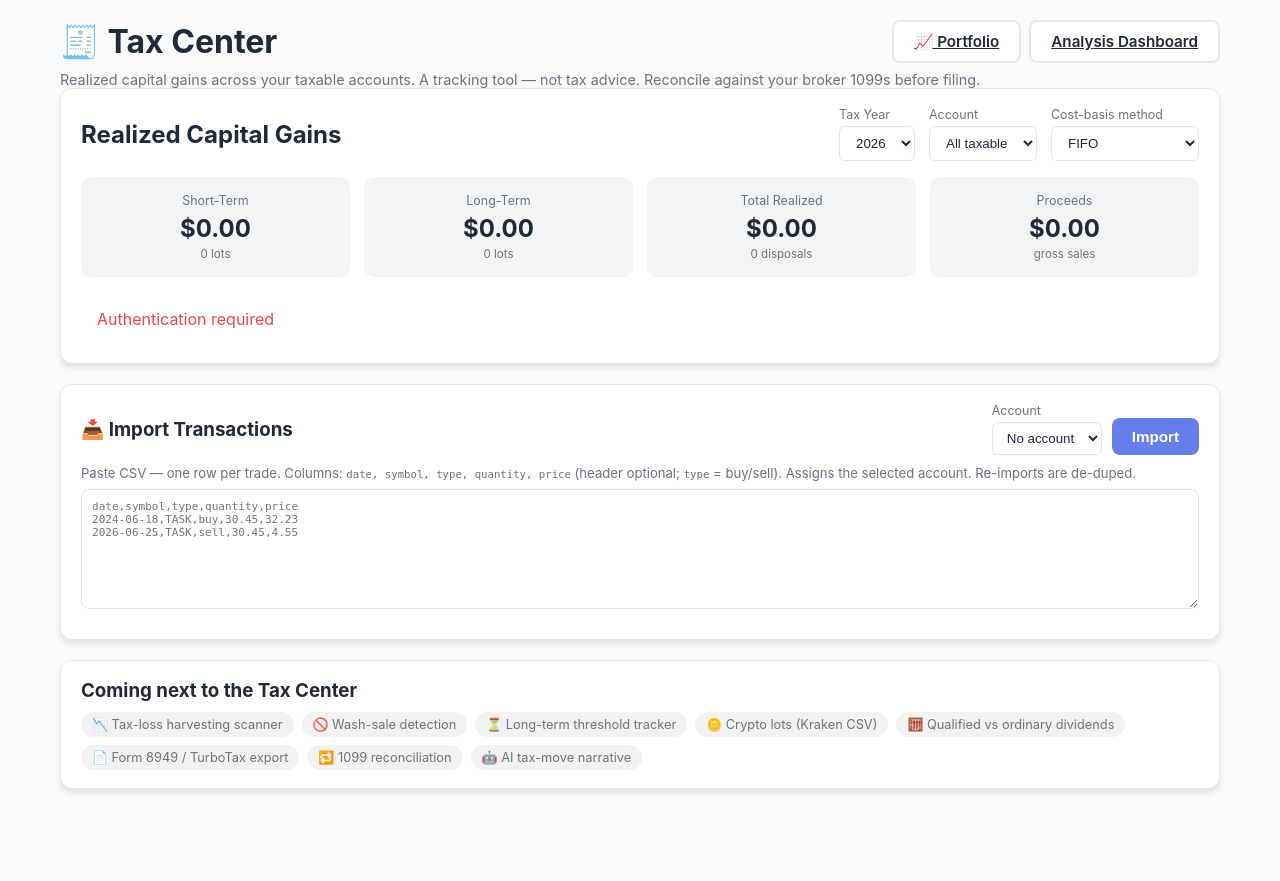
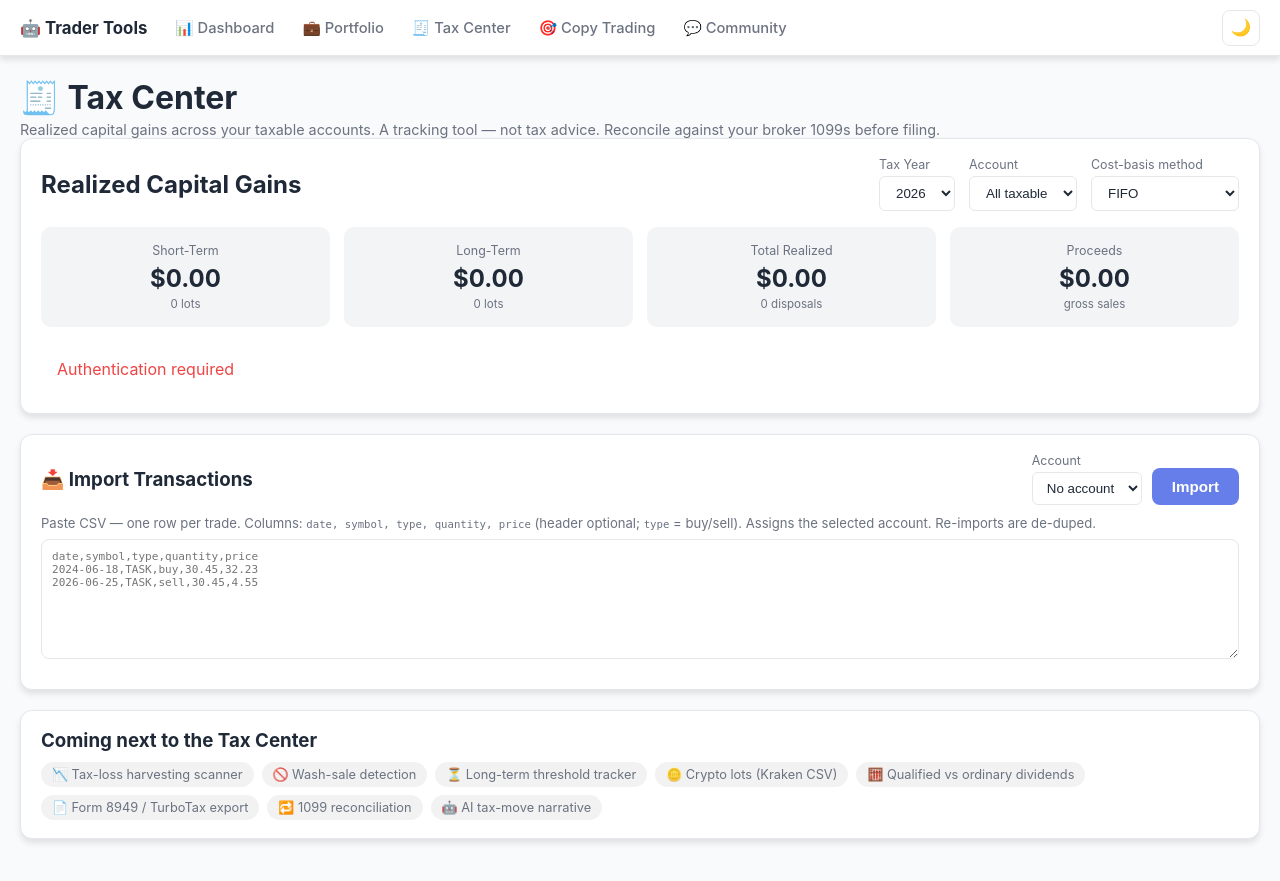
Before and after one commit to jallen2281/Trader-Tools, a Flask app: template templates/tax.html in a window 1280 px wide. Before the commit the page ends 793 px from the top, so only its background shows below. Run offline with Flask 3, Linux system fonts and the light colour scheme; the template is opened without the code that fills it, so the values that code supplies are empty; parts of the project's set-up code (start-up, migrations or seed data) failed here and were passed over.

Commit message:
Introduce shared base.html shell; migrate Tax Center onto it
Root cause of the Tax Center ignoring dark mode: it was the only page not
loading app.js (which owns theme init), and there was no shared layout —
every page hand-rolled its own <head>/nav, so they drifted.

- base.html: unified shell all pages can extend — flash-free theme applied
  to <html> in <head> before first paint, a consistent top nav (Dashboard/
  Portfolio/Tax/Copy Trading/Community/Admin), a self-contained theme toggle
  that persists via PUT /api/user/preferences and reconciles to the server
  on load, and content/head/scripts blocks.
- styles.css: dark vars now key on html.dark-mode OR body.dark-mode (lets
  the shell theme before paint without breaking app.js's body.dark-mode).
- tax.html: rewritten to {% extends "base.html" %} — inherits theme + nav,
  no more standalone styling. Proves the pattern for migrating the rest.

Co-Authored-By: Claude Opus 4.8 <noreply@anthropic.com>

```diff
--- a/static/styles.css
+++ b/static/styles.css
@@ -25,6 +25,10 @@
 }
 
 /* Dark mode theme */
+/* Dark theme vars apply when EITHER <html> or <body> carries .dark-mode.
+   The shared shell (base.html) sets it on <html> in the <head> before first
+   paint (flash-free); app.js continues to set it on <body>. */
+html.dark-mode,
 body.dark-mode {
     --bg-primary: #1a1a1a;
     --bg-secondary: #2d2d2d;
--- /dev/null
+++ b/templates/base.html
@@ -0,0 +1,112 @@
+<!DOCTYPE html>
+<html lang="en">
+<head>
+    <meta charset="UTF-8">
+    <meta name="viewport" content="width=device-width, initial-scale=1.0">
+    <title>{% block title %}Trader Tools{% endblock %}</title>
+    <link rel="icon" type="image/svg+xml" href="/static/robot-icon.svg">
+    <!-- Flash-free theme: apply the saved preference to <html> before first paint. -->
+    <script>
+        (function () {
+            try { if (localStorage.getItem('darkMode') === 'true') document.documentElement.classList.add('dark-mode'); } catch (e) {}
+        })();
+    </script>
+    <link rel="stylesheet" href="/static/styles.css">
+    <style>
+        /* ===== Unified app shell ===== */
+        body { background: var(--bg-secondary); min-height: 100vh; }
+        .app-topnav {
+            display: flex; align-items: center; gap: 16px;
+            padding: 0 20px; height: 56px;
+            background: var(--card-bg); border-bottom: 1px solid var(--border);
+            position: sticky; top: 0; z-index: 1000; box-shadow: var(--shadow);
+        }
+        .app-brand { font-weight: 700; font-size: 1.05em; color: var(--text-primary); text-decoration: none; white-space: nowrap; }
+        .app-navlinks { display: flex; gap: 4px; flex: 1; flex-wrap: wrap; }
+        .app-navlink { padding: 7px 12px; border-radius: 8px; color: var(--text-secondary); text-decoration: none; font-size: 0.92em; font-weight: 500; }
+        .app-navlink:hover { background: var(--bg-tertiary); color: var(--text-primary); }
+        .app-navlink.active { background: rgba(99,102,241,0.14); color: #6366f1; }
+        .app-navactions { display: flex; align-items: center; gap: 8px; }
+        .app-iconbtn { background: none; border: 1px solid var(--border); border-radius: 8px; min-width: 36px; height: 36px; padding: 0 8px; cursor: pointer; font-size: 1.02em; color: var(--text-primary); display: flex; align-items: center; justify-content: center; }
+        .app-iconbtn:hover { background: var(--bg-tertiary); }
+        .app-main { max-width: 1280px; margin: 0 auto; padding: 22px 20px; }
+        @media (max-width: 680px) {
+            .app-topnav { gap: 8px; }
+            .app-navlink { padding: 6px 8px; font-size: 0.85em; }
+            .app-brand { font-size: 0.95em; }
+        }
+    </style>
+    {% block head %}{% endblock %}
+</head>
+<body>
+    <nav class="app-topnav">
+        <a class="app-brand" href="/dashboard">🤖 Trader&nbsp;Tools</a>
+        <div class="app-navlinks">
+            <a href="/dashboard" class="app-navlink">📊 Dashboard</a>
+            <a href="/portfolio" class="app-navlink">💼 Portfolio</a>
+            <a href="/tax" class="app-navlink">🧾 Tax Center</a>
+            <a href="/copytrading" class="app-navlink">🎯 Copy Trading</a>
+            <a href="/community" class="app-navlink">💬 Community</a>
+            {% if current_user.is_authenticated and current_user.is_admin() %}
+            <a href="/admin" class="app-navlink">🛡️ Admin</a>
+            {% endif %}
+        </div>
+        <div class="app-navactions">
+            {% block navactions %}{% endblock %}
+            <button id="appThemeToggle" class="app-iconbtn" title="Toggle light / dark" aria-label="Toggle theme">🌙</button>
+        </div>
+    </nav>
+
+    <main class="app-main">
+        {% block content %}{% endblock %}
+    </main>
+
+    <script>
+        // Self-contained theme control — works on every page, with or without app.js.
+        (function () {
+            function saved() { try { return localStorage.getItem('darkMode') === 'true'; } catch (e) { return false; } }
+            function apply(on) {
+                document.documentElement.classList.toggle('dark-mode', on);
+                document.body.classList.toggle('dark-mode', on);
+                var b = document.getElementById('appThemeToggle');
+                if (b) b.textContent = on ? '☀️' : '🌙';
+            }
+            apply(saved());
+
+            var btn = document.getElementById('appThemeToggle');
+            if (btn) btn.addEventListener('click', function () {
+                var on = !saved();
+                try { localStorage.setItem('darkMode', on); } catch (e) {}
+                apply(on);
+                if (typeof toggleDarkMode === 'function') { try { toggleDarkMode(on); } catch (e) {} }
+                // Persist to the server so app.js pages (which reconcile to the server on load) stay in sync.
+                try {
+                    fetch('/api/user/preferences', {
+                        method: 'PUT', credentials: 'same-origin',
+                        headers: { 'Content-Type': 'application/json' },
+                        body: JSON.stringify({ darkMode: on })
+                    });
+                } catch (e) {}
+            });
+
+            // Reconcile to the server's stored preference (source of truth) after paint.
+            fetch('/api/user/preferences', { credentials: 'same-origin' })
+                .then(function (r) { return r.ok ? r.json() : null; })
+                .then(function (d) {
+                    if (!d || !d.preferences || typeof d.preferences.darkMode !== 'boolean') return;
+                    if (d.preferences.darkMode !== saved()) {
+                        try { localStorage.setItem('darkMode', d.preferences.darkMode); } catch (e) {}
+                        apply(d.preferences.darkMode);
+                    }
+                }).catch(function () {});
+
+            // Highlight the active nav link.
+            var path = (location.pathname.replace(/\/+$/, '') || '/dashboard');
+            document.querySelectorAll('.app-navlink').forEach(function (a) {
+                if (a.getAttribute('href') === path) a.classList.add('active');
+            });
+        })();
+    </script>
+    {% block scripts %}{% endblock %}
+</body>
+</html>
--- a/templates/tax.html
+++ b/templates/tax.html
@@ -1,15 +1,8 @@
-<!DOCTYPE html>
-<html lang="en">
-<head>
-    <meta charset="UTF-8">
-    <meta name="viewport" content="width=device-width, initial-scale=1.0">
-    <title>Tax Center - Trader Tools</title>
-    <link rel="icon" type="image/svg+xml" href="/static/robot-icon.svg">
-    <link rel="stylesheet" href="{{ url_for('static', filename='styles.css') }}">
+{% extends "base.html" %}
+{% block title %}Tax Center - Trader Tools{% endblock %}
+
+{% block head %}
 <style>
-        body { background: var(--bg-secondary); min-height: 100vh; }
-        .tax-wrap { max-width: 1200px; margin: 0 auto; padding: 20px; }
-        .tax-header { display:flex; justify-content:space-between; align-items:center; flex-wrap:wrap; gap:12px; margin-bottom:8px; }
     .tax-card { background: var(--card-bg); border:1px solid var(--border); border-radius:12px; box-shadow:var(--shadow); padding:18px 20px; margin-bottom:20px; }
     .tax-controls { display:flex; gap:14px; flex-wrap:wrap; align-items:flex-end; }
     .tax-controls label { display:block; font-size:0.78em; color:var(--text-secondary); margin-bottom:4px; }
@@ -33,16 +26,10 @@
     .roadmap span { font-size:0.8em; padding:5px 11px; border-radius:999px; background:rgba(127,127,127,0.1); color:var(--text-secondary); }
     .muted { color:var(--text-secondary); }
 </style>
-</head>
-<body>
-    <div class="tax-wrap">
-        <div class="tax-header">
-            <h1 style="margin:0;">🧾 Tax Center</h1>
-            <div style="display:flex;gap:8px;flex-wrap:wrap;">
-                <a href="/portfolio" class="btn btn-secondary">📈 Portfolio</a>
-                <a href="/dashboard" class="btn btn-secondary">Analysis Dashboard</a>
-            </div>
-        </div>
+{% endblock %}
+
+{% block content %}
+    <h1 style="margin:0 0 4px;">🧾 Tax Center</h1>
     <p class="muted" style="margin-top:0;font-size:0.9em;">
         Realized capital gains across your taxable accounts. A tracking tool — not tax advice.
         Reconcile against your broker 1099s before filing.
@@ -120,8 +107,9 @@
             <span>🤖 AI tax-move narrative</span>
         </div>
     </div>
-    </div>
+{% endblock %}
 
+{% block scripts %}
 <script>
     const fmt = (n) => '$' + (Number(n) || 0).toLocaleString('en-US', {minimumFractionDigits: 2, maximumFractionDigits: 2});
     const gainClass = (n) => (Number(n) >= 0 ? 'gain-pos' : 'gain-neg');
@@ -132,7 +120,6 @@
         document.getElementById('taxAccount').innerHTML = '<option value="">All taxable</option>';
         document.getElementById('importAccount').innerHTML = '<option value="">No account</option>';
         document.getElementById('taxYear').innerHTML = '';
-            // Accounts (exclude nothing here; the API decides taxable) + years in parallel
         try {
             const [accRes, yrRes] = await Promise.all([
                 fetch('/api/portfolio/accounts', { credentials: 'same-origin' }),
@@ -291,7 +278,6 @@
             result.innerHTML = '<span class="gain-pos">Imported ' + d.imported + '</span>, skipped ' + d.skipped +
                 (d.errors && d.errors.length ? ' — ' + esc(d.errors.join('; ')) : '');
             box.value = '';
-                // refresh year list + report
             init();
         } catch (e) {
             result.innerHTML = '<span class="gain-neg">Import failed.</span>';
@@ -301,5 +287,4 @@
 
     init();
 </script>
-</body>
-</html>
+{% endblock %}
```
Lines whose indentation alone changed are shown as unchanged.
